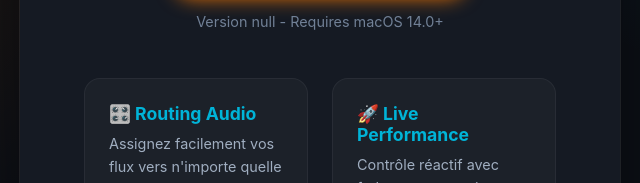
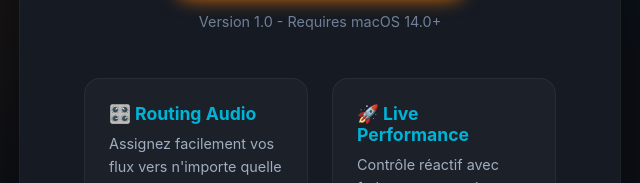
Before and after one commit to oversanne/impro-sounds-releases, a plain HTML site: page index.html in a window 1280 px wide. Shown: the part 489-672 px from the top of the page, 320-960 px from the left. Drawn offline with Linux system fonts and the light colour scheme.

Commit message:
Fix version parsing

```diff
--- a/index.html
+++ b/index.html
@@ -170,7 +170,11 @@
                 if (items.length > 0) {
                     const latest = items[0];
                     const enclosure = latest.querySelector('enclosure');
-                    const version = enclosure.getAttribute('sparkle:shortVersionString');
+
+                    // Récupère la version via le tag title (généré par Sparkle)
+                    const titleNode = latest.querySelector('title');
+                    const version = titleNode ? titleNode.textContent : 'Inconnue';
+
                     const url = enclosure.getAttribute('url');
 
                     const btn = document.getElementById('downloadBtn');
```
